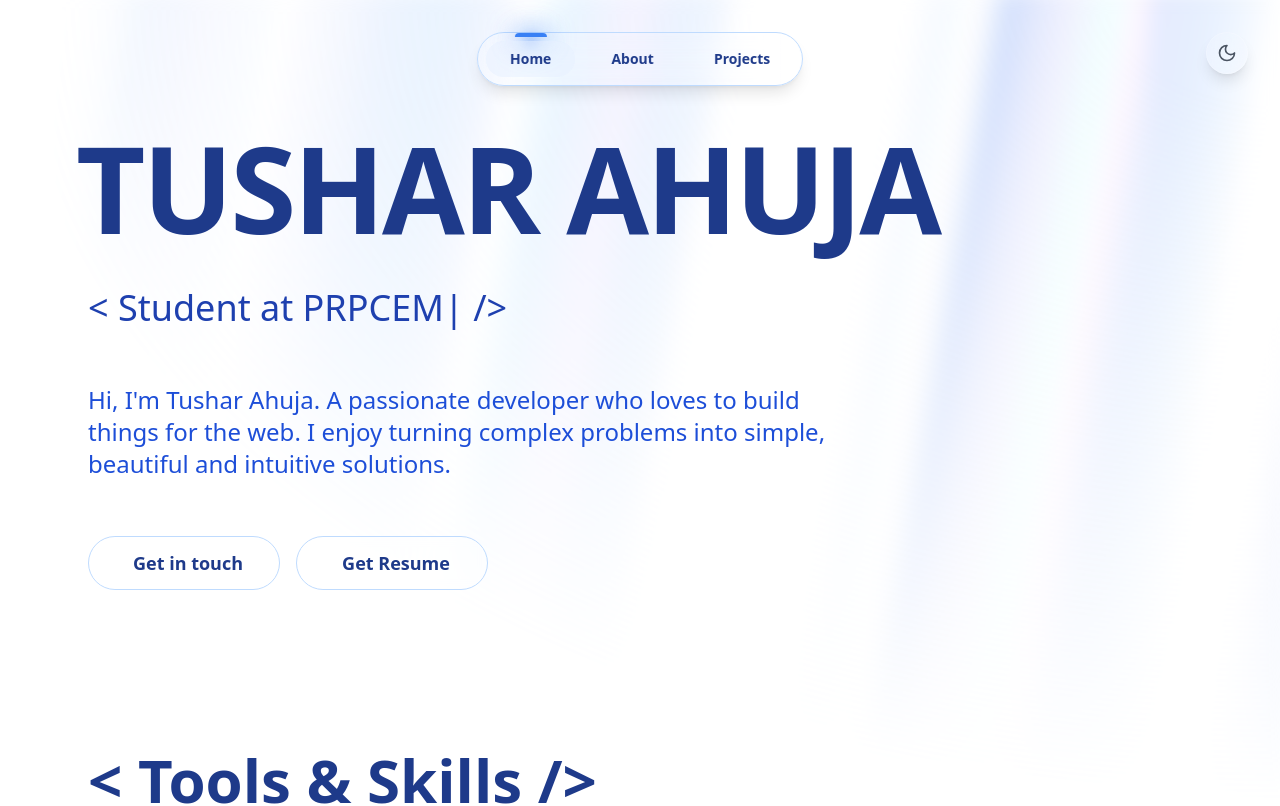
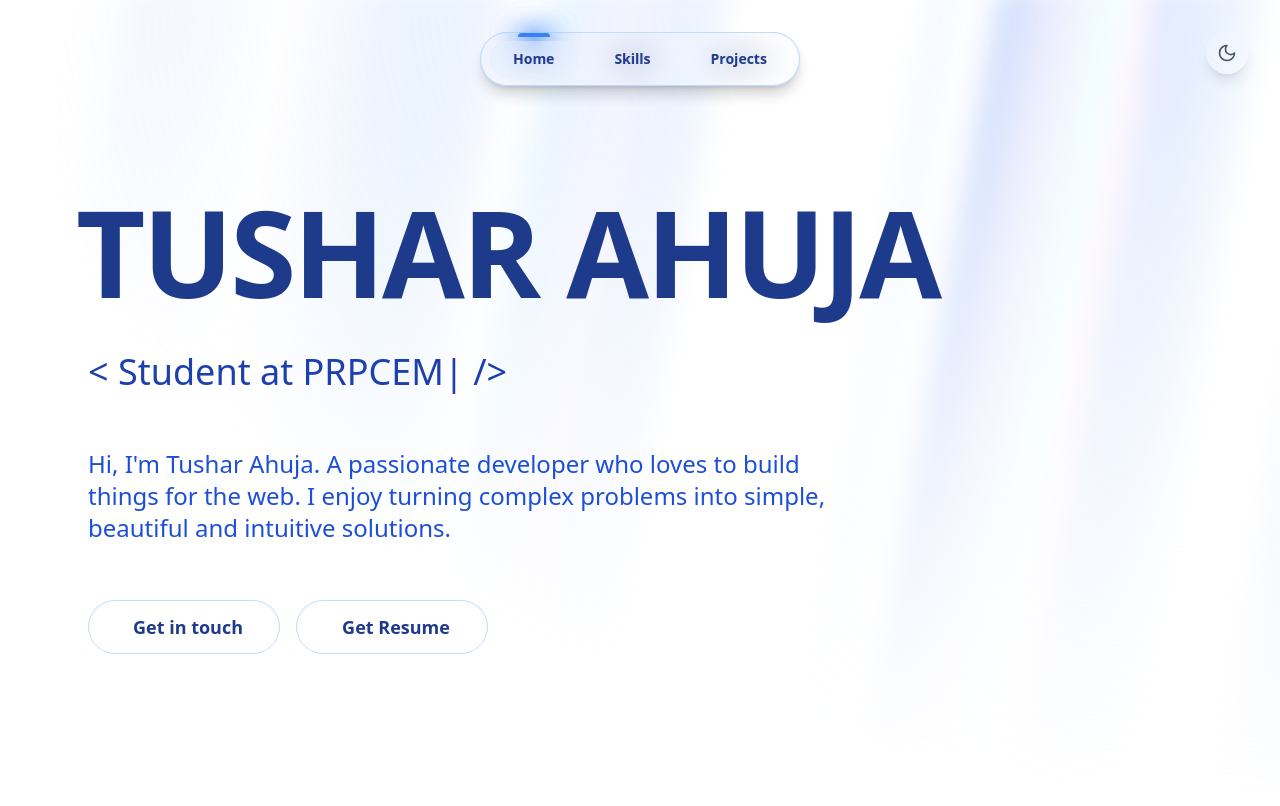
Before and after one commit to tushrahuja/portfolio, a React (Vite) app: page / in a window 1280 px wide. Shown: the top 806 px of the page. Built offline with nearby package versions, Linux system fonts and the light colour scheme.

Commit message:
some changes related to onClicks

```diff
--- a/src/App.jsx
+++ b/src/App.jsx
@@ -1,3 +1,4 @@
+"use client";
 import { AuroraBackgroundDemo } from "./components/ui/code.demo.jsx";
 import { NavBar } from "./components/ui/tubelight-navbar.jsx";
 import { ThemeToggle } from "./components/ui/theme-toggle.jsx";
@@ -22,4 +23,5 @@ function App() {
     </div>
   );
 }
+
 export default App;
--- a/src/components/ui/code.demo.jsx
+++ b/src/components/ui/code.demo.jsx
@@ -1,4 +1,5 @@
 "use client";
+import { TubelightNavbar } from "./tubelight-navbar";
 import { motion, AnimatePresence } from "framer-motion";
 import React, { useState, useEffect } from "react";
 import { AuroraBackground } from "./aurora-background";
@@ -34,6 +35,7 @@ import {
 } from "react-icons/bs";
 import { GiPuzzle } from "react-icons/gi";
 import { SkillsCarousel } from "./3d-carousel";
+import { Footer } from "./footer";
 
 export function AuroraBackgroundDemo() {
   const [text, setText] = useState("");
@@ -106,6 +108,13 @@ export function AuroraBackgroundDemo() {
 
   const handleProjectClick = (index) => {
     setCurrentProject(index);
+  };
+
+  const jumpToSection = (sectionId) => {
+    const element = document.getElementById(sectionId);
+    if (element) {
+      element.scrollIntoView();
+    }
   };
 
   const skillSections = {
@@ -237,10 +246,12 @@ export function AuroraBackgroundDemo() {
   return (
     <div className="relative min-h-screen w-full bg-white dark:bg-black">
       <AuroraBackground className="fixed inset-0 z-0" />
-      <div className="relative z-10 w-full">
+      <TubelightNavbar />
+      <div className="relative z-10 w-full pt-16"> {/* Added pt-16 for navbar spacing */}
         <div className="max-w-[90%] mx-auto px-6">
           {/* Hero Section */}
           <motion.div
+            id="home"
             initial={{ opacity: 0.0, y: 40 }}
             whileInView={{ opacity: 1, y: 0 }}
             transition={{
@@ -264,6 +275,7 @@ export function AuroraBackgroundDemo() {
               <div className="flex items-center mt-4 space-x-4">
                 <InteractiveHoverButton
                   text="Get in touch"
+                  onClick={() => jumpToSection('contact')}
                   className="text-blue-900 dark:text-blue-100 border-blue-200 dark:border-blue-800 text-lg font-semibold w-48 backdrop-blur-sm hover:bg-blue-50 dark:hover:bg-blue-900/20"
                 />
                 <InteractiveHoverButton
@@ -276,6 +288,7 @@ export function AuroraBackgroundDemo() {
 
           {/* Tools & Skills Section */}
           <motion.div
+            id="skills"
             initial={{ opacity: 0 }}
             whileInView={{ opacity: 1 }}
             transition={{ duration: 0.8 }}
@@ -297,8 +310,9 @@ export function AuroraBackgroundDemo() {
             </div>
           </motion.div>
 
-          {/* Showcase Section */}
+          {/* Projects Section */}
           <motion.div
+            id="projects"
             initial={{ opacity: 0 }}
             whileInView={{ opacity: 1 }}
             transition={{ duration: 0.8 }}
@@ -433,7 +447,7 @@ export function AuroraBackgroundDemo() {
           </motion.div>
 
           {/* Contact Section */}
-          <div id="contact" className="relative min-h-screen w-full py-16">
+          <div id="contact" className="relative w-full py-32"> {/* Changed min-h-screen to py-32 */}
             <div className="relative z-10 max-w-7xl mx-auto px-6">
               <div className="grid grid-cols-1 md:grid-cols-2 gap-12">
                 {/* Left Side (Contact Info) */}
@@ -478,6 +492,8 @@ export function AuroraBackgroundDemo() {
               </div>
             </div>
           </div>
+
+          <Footer />
         </div>
       </div>
     </div>
--- a/src/components/ui/footer.jsx
+++ b/src/components/ui/footer.jsx
@@ -1 +1,33 @@
-// ...existing code...
+export function Footer() {
+  return (
+    <footer className="text-blue-900 dark:text-blue-100 py-4 mt-8 relative z-10">
+      <div className="flex w-full flex-col items-center justify-between gap-8 text-center md:flex-row md:justify-between lg:mx-auto lg:max-w-7xl">
+        <div className="text-lg text-left md:text-left">
+          &copy; 2025 Tushar Ahuja
+        </div>
+        <div className="flex space-x-4 justify-end">
+          <a href="https://www.linkedin.com/in/tusharahuja" target="_blank" rel="noopener noreferrer" aria-label="LinkedIn" className="hover:text-blue-600 dark:hover:text-blue-400 transition-colors">
+            <svg className="w-6 h-6" fill="currentColor" viewBox="0 0 24 24">
+              <path d="M19 0h-14c-2.76 0-5 2.24-5 5v14c0 2.76 2.24 5 5 5h14c2.76 0 5-2.24 5-5v-14c0-2.76-2.24-5-5-5zm-11 19h-3v-10h3v10zm-1.5-11.5c-.97 0-1.75-.78-1.75-1.75s.78-1.75 1.75-1.75 1.75.78 1.75 1.75-.78 1.75-1.75 1.75zm13.5 11.5h-3v-5.5c0-1.38-.03-3.16-1.93-3.16-1.93 0-2.23 1.51-2.23 3.06v5.6h-3v-10h2.88v1.36h.04c.4-.76 1.38-1.56 2.84-1.56 3.04 0 3.6 2 3.6 4.6v5.6z"/>
+            </svg>
+          </a>
+          <a href="https://github.com/tushrahuja" target="_blank" rel="noopener noreferrer" aria-label="GitHub" className="hover:text-blue-600 dark:hover:text-blue-400 transition-colors">
+            <svg className="w-6 h-6" fill="currentColor" viewBox="0 0 24 24">
+              <path fillRule="evenodd" d="M12 2C6.477 2 2 6.484 2 12.017c0 4.425 2.865 8.18 6.839 9.504.5.092.682-.217.682-.483 0-.237-.008-.868-.013-1.703-2.782.605-3.369-1.343-3.369-1.343-.454-1.158-1.11-1.466-1.11-1.466-.908-.62.069-.608.069-.608 1.003.07 1.531 1.032 1.531 1.032.892 1.53 2.341 1.088 2.91.832.092-.647.35-1.088.636-1.338-2.22-.253-4.555-1.113-4.555-4.951 0-1.093.39-1.988 1.029-2.688-.103-.253-.446-1.272.098-2.65 0 0 .84-.27 2.75 1.026A9.564 9.564 0 0112 6.844c.85.004 1.705.115 2.504.337 1.909-1.296 2.747-1.027 2.747-1.027.546 1.379.202 2.398.1 2.651.64.7 1.028 1.595 1.028 2.688 0 3.848-2.339 4.695-4.566 4.943.359.309.678.92.678 1.855 0 1.338-.012 2.419-.012 2.747 0 .268.18.58.688.482A10.019 10.019 0 0022 12.017C22 6.484 17.522 2 12 2z" clipRule="evenodd" />
+            </svg>
+          </a>
+          <a href="https://www.instagram.com/tusharahuja" target="_blank" rel="noopener noreferrer" aria-label="Instagram" className="hover:text-blue-600 dark:hover:text-blue-400 transition-colors">
+            <svg className="w-6 h-6" fill="currentColor" viewBox="0 0 24 24">
+              <path d="M12 2.163c3.204 0 3.584.012 4.85.07 1.366.062 2.633.334 3.608 1.31.975.975 1.248 2.242 1.31 3.608.058 1.266.07 1.646.07 4.85s-.012 3.584-.07 4.85c-.062 1.366-.334 2.633-1.31 3.608-.975.975-2.242 1.248-3.608 1.31-1.266.058-1.646.07-4.85.07s-3.584-.012-4.85-.07c-1.366-.062-2.633-.334-3.608-1.31-.975-.975-1.248-2.242-1.31-3.608-.058-1.266-.07-1.646-.07-4.85s.012-3.584.07-4.85c.062-1.366.334-2.633 1.31-3.608.975-.975 2.242-1.248 3.608-1.31 1.266-.058 1.646-.07 4.85-.07zm0-2.163c-3.259 0-3.667.014-4.947.072-1.281.058-2.418.27-3.29 1.142-.872.872-1.084 2.009-1.142 3.29-.058 1.28-.072 1.688-.072 4.947s.014 3.667.072 4.947c.058 1.281.27 2.418 1.142 3.29.872.872 2.009 1.084 3.29 1.142 1.28.058 1.688.072 4.947.072s3.667-.014 4.947-.072c1.281-.058 2.418-.27 3.29-1.142.872-.872 1.084-2.009 1.142-3.29.058-1.28.072-1.688.072-4.947s-.014-3.667-.072-4.947c-.058-1.281-.27-2.418-1.142-3.29-.872-.872-2.009-1.084-3.29-1.142-1.28-.058-1.688-.072-4.947-.072zm0 5.838c-3.403 0-6.162 2.759-6.162 6.162s2.759 6.162 6.162 6.162 6.162-2.759 6.162-6.162-2.759-6.162-6.162-6.162zm0 10.162c-2.207 0-4-1.793-4-4s1.793-4 4-4 4 1.793 4 4-1.793 4-4 4zm6.406-11.845c-.796 0-1.441.645-1.441 1.441s.645 1.441 1.441 1.441 1.441-.645 1.441-1.441-.645-1.441-1.441-1.441z"/>
+            </svg>
+          </a>
+          <a href="https://x.com/tusharahuja" target="_blank" rel="noopener noreferrer" aria-label="X" className="hover:text-blue-600 dark:hover:text-blue-400 transition-colors">
+            <svg className="w-6 h-6" fill="currentColor" viewBox="0 0 24 24">
+              <path d="M23.954 4.569c-.885.392-1.83.656-2.825.775 1.014-.608 1.794-1.574 2.163-2.723-.951.564-2.005.974-3.127 1.195-.897-.957-2.178-1.555-3.594-1.555-2.717 0-4.92 2.203-4.92 4.917 0 .39.045.765.127 1.124-4.087-.205-7.713-2.165-10.141-5.144-.423.722-.666 1.561-.666 2.457 0 1.69.861 3.179 2.169 4.055-.8-.026-1.554-.245-2.212-.612v.061c0 2.362 1.679 4.337 3.911 4.779-.409.111-.84.171-1.285.171-.314 0-.615-.03-.916-.086.631 1.953 2.445 3.377 4.6 3.417-1.68 1.319-3.809 2.105-6.102 2.105-.396 0-.79-.023-1.175-.067 2.179 1.397 4.768 2.212 7.557 2.212 9.054 0 14.002-7.496 14.002-13.986 0-.21 0-.423-.015-.634.961-.695 1.8-1.562 2.46-2.549z"/>
+            </svg>
+          </a>
+        </div>
+      </div>
+    </footer>
+  );
+}
--- a/src/components/ui/interactive-hover-button.jsx
+++ b/src/components/ui/interactive-hover-button.jsx
@@ -2,10 +2,11 @@ import React from "react";
 import { ArrowRight } from "lucide-react";
 import { cn } from "../../lib/utils";
 
-const InteractiveHoverButton = React.forwardRef(({ text = "Button", className, ...props }, ref) => {
+const InteractiveHoverButton = React.forwardRef(({ text = "Button", className, onClick, ...props }, ref) => {
   return (
     <button
       ref={ref}
+      onClick={onClick}
       className={cn(
         "group relative w-44 cursor-pointer overflow-hidden rounded-full border bg-transparent p-3 text-center font-semibold",
         className,
--- a/src/components/ui/tubelight-navbar.jsx
+++ b/src/components/ui/tubelight-navbar.jsx
@@ -2,10 +2,18 @@
 import React, { useEffect, useState } from "react";
 import { motion } from "framer-motion";
 import { cn } from "../../lib/utils";
+import { HomeIcon, CodeIcon, FolderIcon } from "lucide-react"; // Removed MailIcon
 
-export function NavBar({ items, className }) {
-  const [activeTab, setActiveTab] = useState(items[0].name);
+export function NavBar() {
+  const [activeTab, setActiveTab] = useState('Home'); // Changed default to 'Home'
   const [isMobile, setIsMobile] = useState(false);
+
+  const items = [
+    { name: "Home", url: "#home", icon: HomeIcon },
+    { name: "Skills", url: "#skills", icon: CodeIcon },
+    { name: "Projects", url: "#projects", icon: FolderIcon }
+    // Removed Contact item
+  ];
 
   useEffect(() => {
     const handleResize = () => {
@@ -17,26 +25,25 @@ export function NavBar({ items, className }) {
     return () => window.removeEventListener("resize", handleResize);
   }, []);
 
+  const handleClick = (name, url) => {
+    setActiveTab(name);
+    const element = document.getElementById(name.toLowerCase());
+    if (element) {
+      element.scrollIntoView({ behavior: 'smooth' });
+    }
+  };
+
   return (
-    <div
-      className={cn(
-        "fixed top-0 left-1/2 -translate-x-1/2 z-[100] mt-8",
-        className,
-      )}
-    >
+    <div className="fixed top-0 left-1/2 -translate-x-1/2 z-[100] mt-8">
       <div className="flex items-center gap-3 bg-background/5 border border-blue-200 dark:border-blue-800 backdrop-blur-lg py-2 px-2 rounded-full shadow-lg">
         {items.map((item) => {
           const Icon = item.icon;
           const isActive = activeTab === item.name;
 
           return (
-            <a
+            <button
               key={item.name}
-              href={item.url}
-              onClick={(e) => {
-                e.preventDefault();
-                setActiveTab(item.name);
-              }}
+              onClick={() => handleClick(item.name, item.url)}
               className={cn(
                 "relative cursor-pointer text-sm font-semibold px-6 py-2 rounded-full transition-colors",
                 "text-blue-900 dark:text-blue-100 hover:text-blue-800 dark:hover:text-blue-200",
@@ -69,10 +76,13 @@ export function NavBar({ items, className }) {
                   </div>
                 </motion.div>
               )}
-            </a>
+            </button>
           );
         })}
       </div>
     </div>
   );
 }
+
+// Add a named export for backward compatibility
+export const TubelightNavbar = NavBar;
```
Also changed, not shown: src/components/ui/projects.jsx (added), src/components/ui/tools-and-skills.jsx (deleted).
